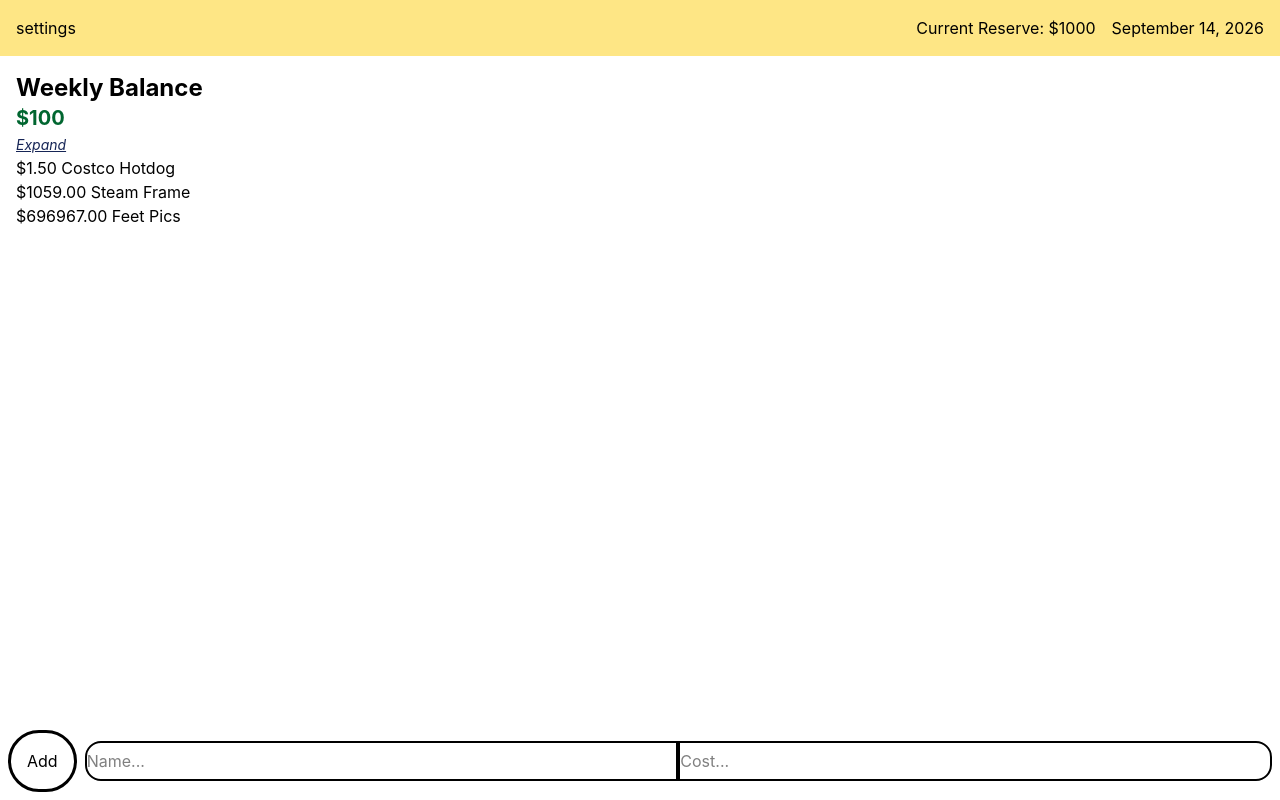
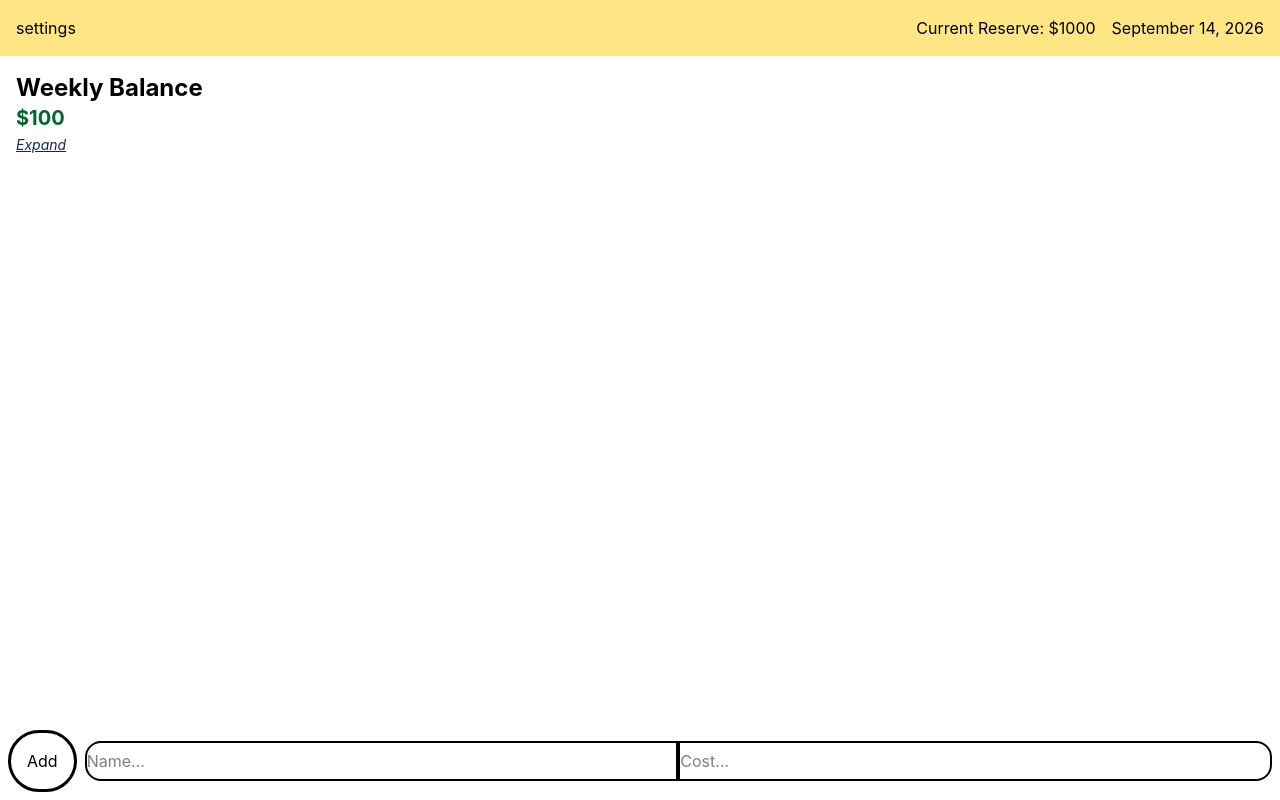
Before and after one commit to Motor-byk/personal-expense-tracker, a React (Vite) app in the folder client/: page / in a window 1280 px wide. Built offline with nearby package versions, Linux system fonts and the light colour scheme.

Commit message:
Implement conditional rendering for expand
-on button press, the expand button will show weekly expenses component

```diff
--- a/client/src/App.jsx
+++ b/client/src/App.jsx
@@ -1,14 +1,21 @@
 import Topbar from "./components/Topbar";
 import WeeklyExpenses from "./components/WeeklyExpenses";
 import Bottominput from "./components/Bottominput";
+import { useState } from "react";
 
 function App() {
-
     //temp
     const tempweeklyexpense = [
                                 {name: "Costco Hotdog", cost: 150},
                                 {name: "Steam Frame", cost: 105900},
                                 {name: "Feet Pics", cost: 69696700}];
+
+    const [expanded, setExpanded] = useState(false);
+
+
+    function handleExpand() {
+        setExpanded(!expanded);
+    }
 
     return (
         <div className="flex flex-col min-h-screen">
@@ -17,8 +24,8 @@ function App() {
                 <h2 className="text-2xl font-bold">Weekly Balance</h2>
                 <h3 className="text-xl font-bold text-green-800">$100</h3>
                 <div>
-                    <button className="text-sm text-blue-950 underline italic">Expand</button>
-                    <WeeklyExpenses expenses={tempweeklyexpense}/>
+                    <button onClick={handleExpand} className="text-sm text-blue-950 underline italic">Expand</button>
+                    {expanded && <WeeklyExpenses expenses={tempweeklyexpense}/>}
                 </div>
             </main>
             <Bottominput/>
```
